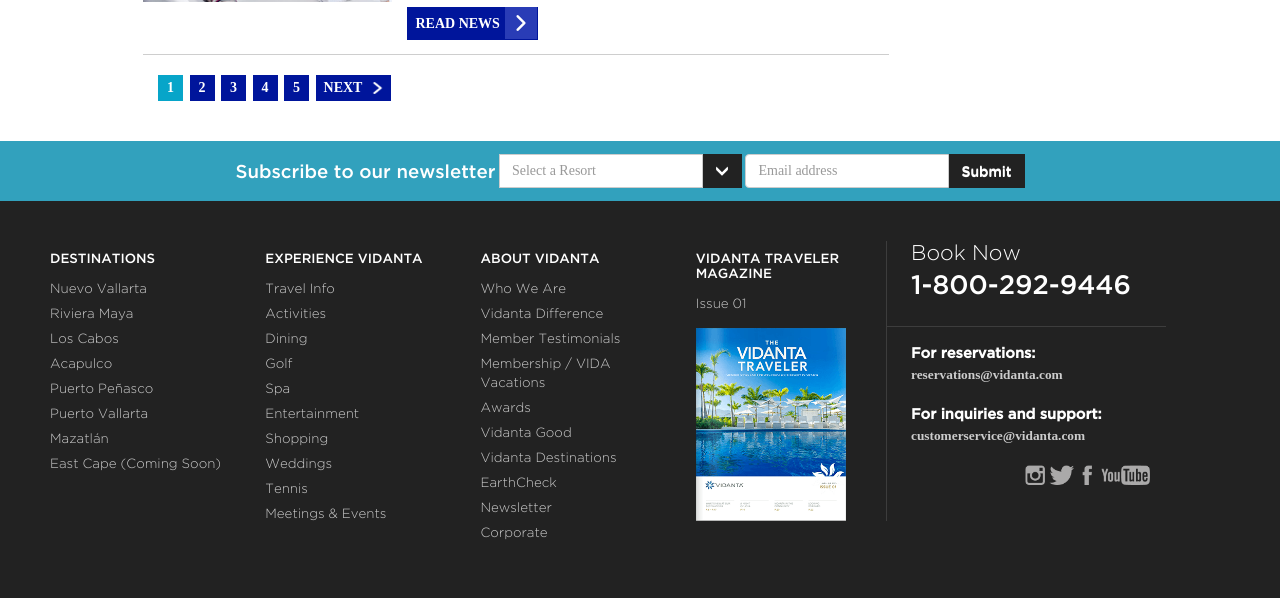
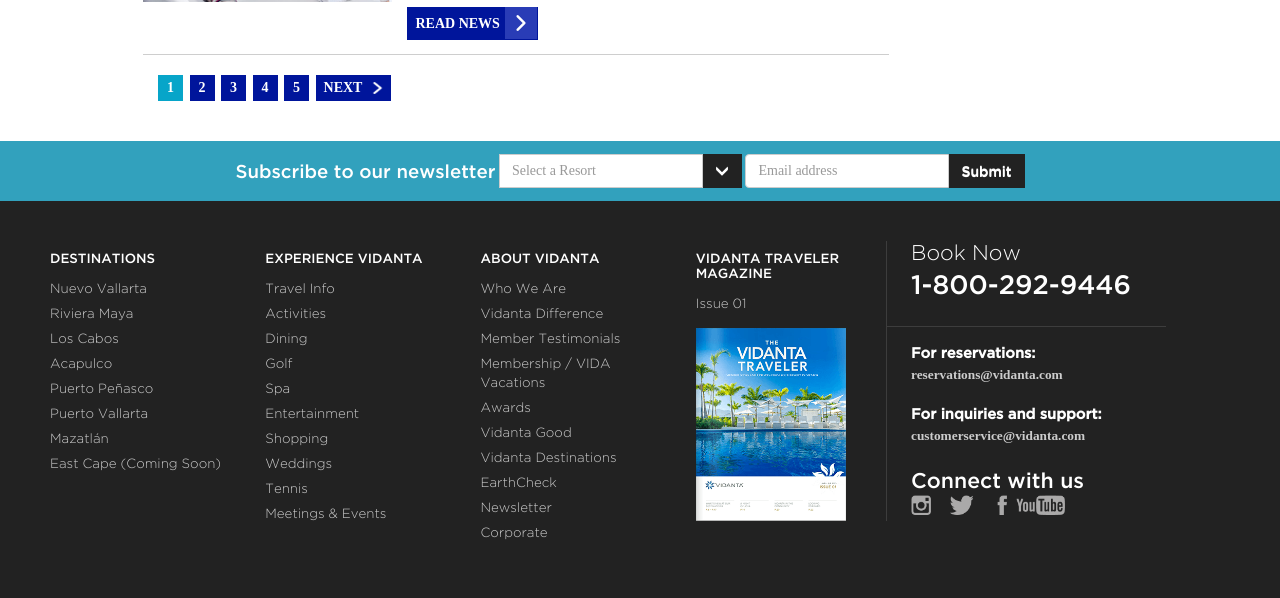
Before and after one commit to LeoOo13/Press-Room, a plain HTML site: page index.html in a window 1280 px wide. Shown: the part 1237-1835 px from the top of the page. Drawn offline with Linux system fonts and the light colour scheme; a web font is replaced by a local one.

Commit message:
social nav footer

```diff
--- a/css/custom.css
+++ b/css/custom.css
@@ -556,7 +556,6 @@ footer .container-fluid{
 }
 .footer-connect .footer-connect-label{
     font-family: 'gotham_mediumregular';
-    display: none;
 }
 .footer-connect .nav li{
     display: inline-block;
@@ -876,7 +875,7 @@ footer .reservations .booking a, footer address{
 }
 
 /*social*/
-.nav-social{
+.stay-connected-container .nav-social{
     padding: 0 15px;
 }
 .twitter, .instagram, .facebook, .youtube{
@@ -935,7 +934,17 @@ footer{
     font-family: 'gotham_mediumregular';
     font-size: 16pt;
 }
-
+footer .facebook, footer .twitter, footer .youtube, footer .instagram {
+  height: 14px;
+  background-size: auto 100%;
+  background-position: 50%;
+  background-repeat: no-repeat;
+  margin-top: 8px;
+  margin-right: 8px;
+  float: left;
+  opacity: 0.8;
+  filter: alpha(opacity=80);
+}
 footer .nav-social li a{
     height: 20px;
 }
@@ -945,7 +954,7 @@ footer .instagram, footer .facebook{
 }
 
 footer .twitter{
-    width: 23;
+    width: 23px;
 }
 
 footer .youtube{
@@ -1213,20 +1222,19 @@ footer .youtube{
 }
 /*stay connected*/
 
-ul.nav.nav-social {
-    text-align: center;
+.stay-connected-container ul.nav.nav-social {
     margin: 0;
 }
 
-.nav>li>a.facebook{
+.stay-connected-container .nav>li>a.facebook{
     margin-left:0px
 }
 
-.twitter{
+.stay-connected-container .twitter{
     margin-left: 0 !important;
 }
 
-.instagram{
+.stay-connected-container .instagram{
     margin-right: 0 !important;
 }
 .lateral-search{
```
